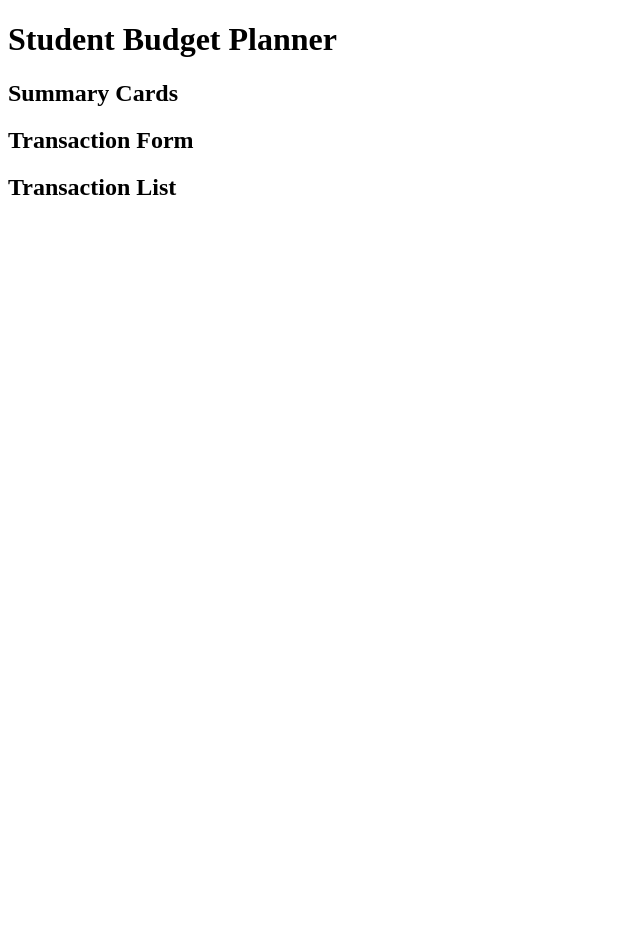
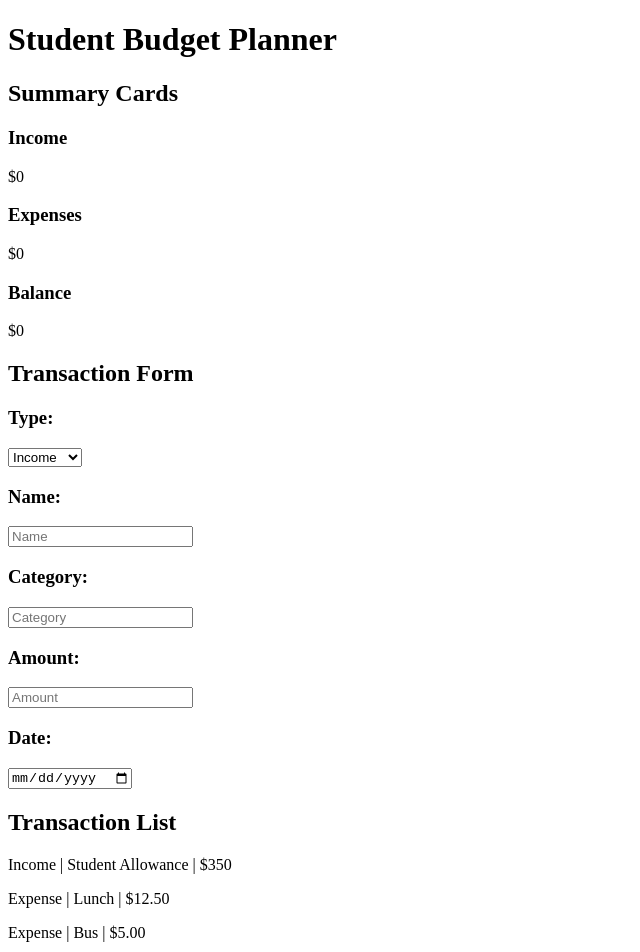
Before and after one commit to rxkei-tk/student-budget-planner, a React app in the folder frontend/: page / in a window 1280 px wide. Shown: the top 952 px of the page, without its empty margins (0-640 px from the left). Before the commit the page ends 800 px from the top, so only its background shows below. Built offline with nearby package versions, Linux system fonts and the light colour scheme; the HTML template or start-up script is replaced by a standard one.

Commit message:
Built dashboard UI structure

```diff
--- a/frontend/src/App.jsx
+++ b/frontend/src/App.jsx
@@ -5,14 +5,21 @@ import TransactionList from "./components/TransactionList"
 
 function App() {
   return (
-    <div>
+    <main>
       <h1>Student Budget Planner</h1>
 
-      <SummaryCards />
-      <TransactionForm />
-      <TransactionList />
-    </div>
+      <section>
+        <SummaryCards />
+      </section>
 
+      <section>
+        <TransactionForm />
+      </section>
+
+      <section>
+        <TransactionList />
+      </section>
+    </main>
   )
 }
 
--- a/frontend/src/components/SummaryCards.jsx
+++ b/frontend/src/components/SummaryCards.jsx
@@ -1,5 +1,21 @@
 function SummaryCards() {
-    return <h2>Summary Cards</h2>
+    return(
+    <div>
+        <h2>Summary Cards</h2>
+        <div>
+            <h3>Income</h3>
+            <p>$0</p>
+        </div>
+        <div>
+            <h3>Expenses</h3>
+            <p>$0</p>
+        </div>
+        <div>
+            <h3>Balance</h3>
+            <p>$0</p>
+        </div>
+    </div>
+    )
 }
 
 export default SummaryCards
--- a/frontend/src/components/TransactionForm.jsx
+++ b/frontend/src/components/TransactionForm.jsx
@@ -1,5 +1,33 @@
 function TransactionForm() {
-    return <h2>Transaction Form</h2>
+    return (
+    <div>
+        <h2>Transaction Form</h2>
+
+        <div>
+            <h3>Type:</h3>
+            <select name="Type">
+                <option value="income">Income</option>
+                <option value="expense">Expense</option>
+            </select>
+        </div>
+        <div>
+            <h3>Name:</h3>
+            <input type="text" placeholder="Name" />
+        </div>
+        <div>
+            <h3>Category:</h3>
+            <input type="text" placeholder="Category" />
+        </div>
+        <div>
+            <h3>Amount:</h3>
+            <input type="number" placeholder="Amount" />
+        </div>
+        <div>
+            <h3>Date:</h3>
+            <input type="date"/>
+        </div>
+    </div>
+    )
 }
 
 export default TransactionForm
--- a/frontend/src/components/TransactionList.jsx
+++ b/frontend/src/components/TransactionList.jsx
@@ -1,6 +1,20 @@
+function TransactionList() {
+    return (
+    <div>
+        <h2>Transaction List</h2>
 
-function TransactionList() {
-    return <h2>Transaction List</h2>
+        <div>
+            <p>Income | Student Allowance | $350</p>
+        </div>
+        <div>
+            <p>Expense | Lunch | $12.50</p>
+        </div>
+        <div>
+            <p>Expense | Bus | $5.00</p>
+        </div>
+    </div>
+
+    )
 }
 
 export default TransactionList
```
Also changed, not shown: 1 other file (tests, documents, lock files or other folders).
